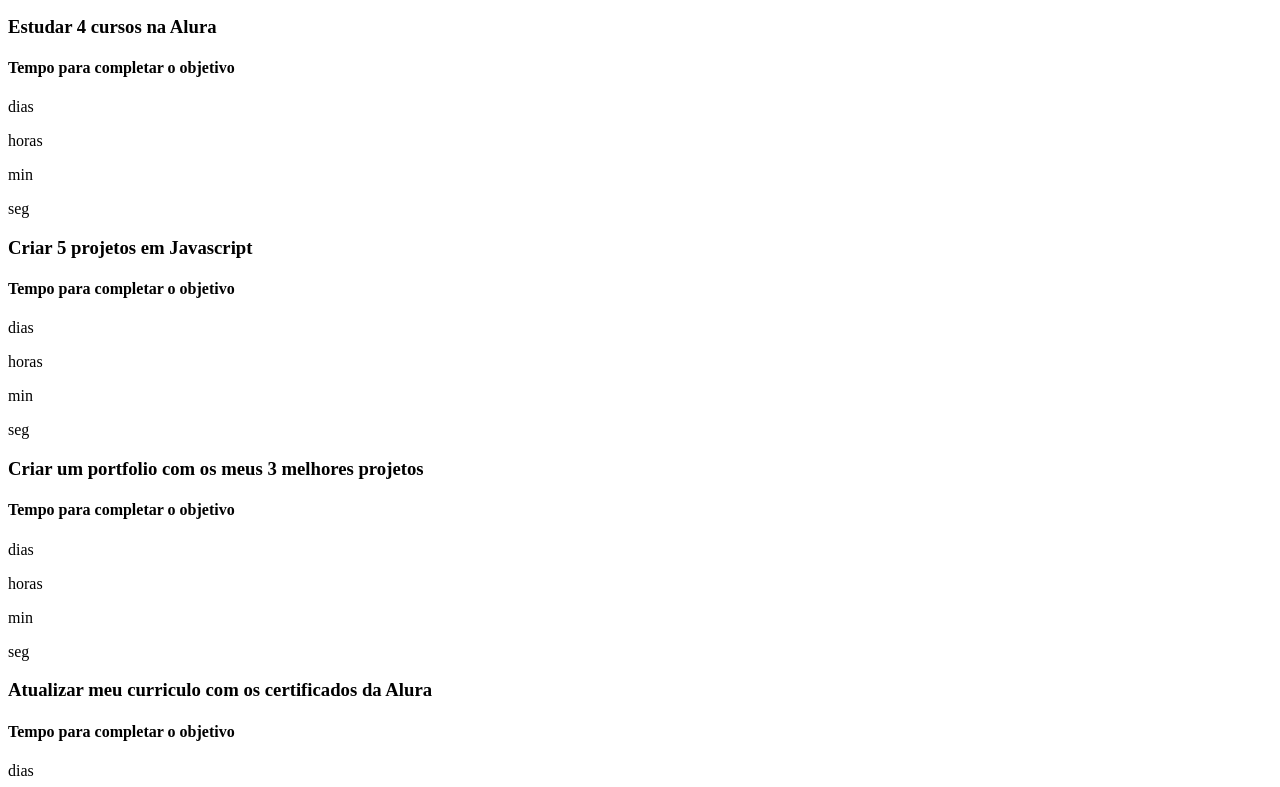
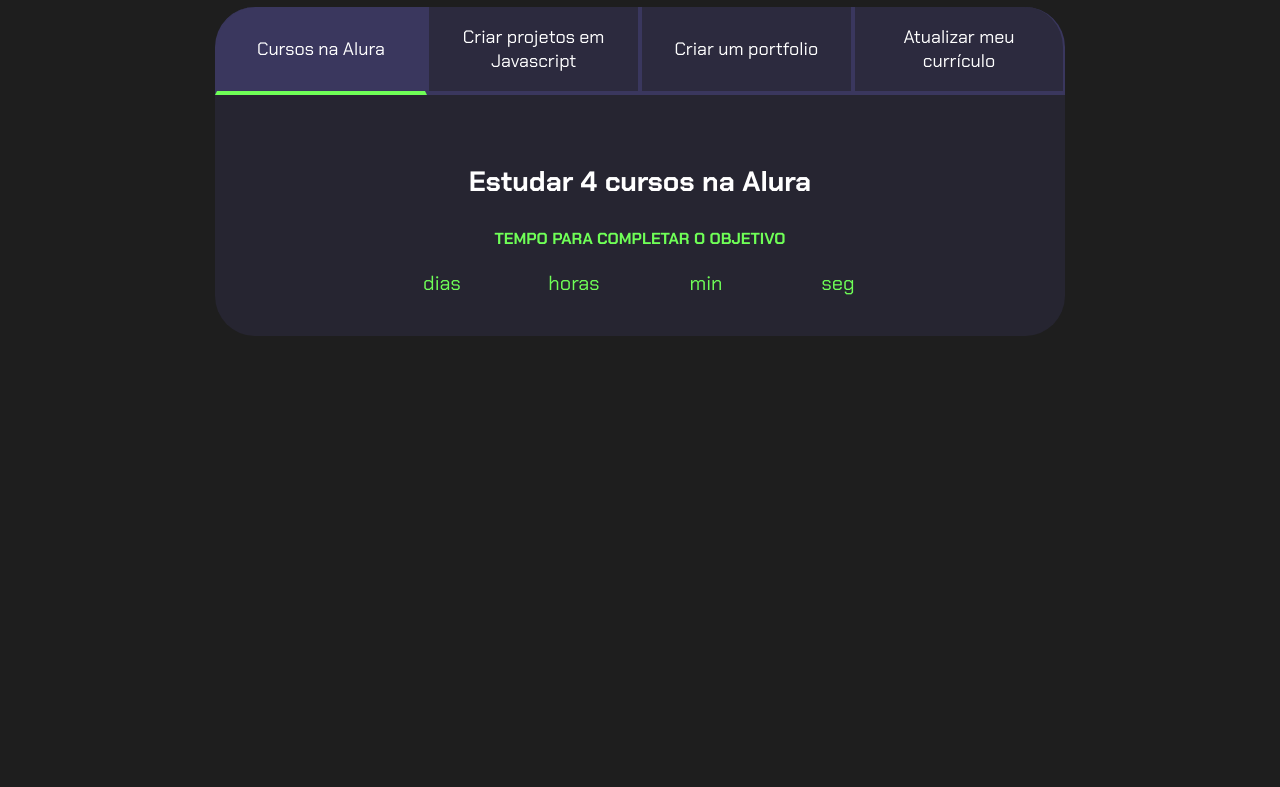
Before and after one commit to sharlott24/agenda, a plain HTML site: page index.html in a window 1280 px wide. Shown: the part 117-904 px from the top of the page. After the commit the page ends 800 px from the top, so only its background shows below. Drawn offline with Linux system fonts and the light colour scheme.

Commit message:
style.css

```diff
--- a/style.css
+++ b/style.css
@@ -1,3 +1,128 @@
-:root{
+@import url('https://fonts.googleapis.com/css2?family=Chakra+Petch:wght@400;700&display=swap');
+
+:root {
+    --cor-de-fundo: #1E1E1E;
+    --verde: #6FFF57;
+    --branco: #FFFFFF;
+    --botao-ativo: #3A375E;
+    --botao-inativo: rgba(58, 55, 94, 0.5);
+    --texto-fundo: rgba(58, 55, 94, 0.3);
+}
+
+body {
+    background-color: var(--cor-de-fundo);
+    color: var(--branco);
+    font-family: 'Chakra Petch', sans-serif;
+}
+
+
+.conteudo-principal {
+    display: flex;
+    flex-direction: column;
+    justify-content: center;
+    align-items: center;
+    max-width: 1200px;
+    width: 100%;
+    margin: 0 auto;
+}
+
+.titulo-principal {
+    text-align: left;
+    width: 100%;
+    font-size: 32px;
+}
+
+.titulo-principal span {
+    color: var(--verde);
+}
+
+
+.botao {
+    font-family: 'Chakra Petch', sans-serif;
+    background-color: var(--botao-inativo);
+    color: var(--branco);
+    display: flex;
+    justify-content: center;
+    padding: 1em;
+    font-size: 18px;
+    align-items: center;
+    width: 100%;
+    border-bottom: 4px solid var(--botao-ativo);
+    border-left: 2px solid var(--botao-ativo);
+    border-right: 2px solid var(--botao-ativo);
+    border-top: none;
+}
+
+.botao:first-child {
+    border-radius: 40px 40px 0 0;
+}
+
+.botoes {
+    display: block;
+}
+
+.botao.ativo{
+    background-color: var(--botao-ativo);
+    border-bottom: 4px solid var(--verde);
+}
+
+.abas-textos{
+    background-color: var(--texto-fundo);
+    padding: 40px;
+    border-radius: 0 0 40px 40px;
+}
+.aba-conteudo.ativo{
+    display:block;
+}
+
+.aba-conteudo{
+    display: none;
+}
+
+.aba-conteudo-titulo-principal{
+    font-size: 28px;
+    text-align: center;
+}
+.aba-conteudo-titulo-secundario{
+    text-align: center;
+    color: var(--verde);
+    text-transform: uppercase;
+}
+
+.contador{
+    display:flex;
+    justify-content: center;
+    flex-wrap: wrap;
+}
+.contador-digito{
+    padding: 0 16px;
+    text-align: center;
+    min-width: 100px;
+}
+
+.contador-digito-numero{
+    font-size: 80px;
+    margin: 0;
 
 }
+
+.contador-digito-texto{
+    color: var(--verde);
+    font-size: 20px;
+    margin: 0;
+
+}
+
+@media screen and (min-width: 768px) {
+    .botoes {
+        display: flex;
+    }
+
+    .botao:first-child {
+        border-radius: 40px 0 0 0;
+    }
+
+    .botao:last-child {
+        border-radius: 0 40px 0 0;
+    }
+}
```
